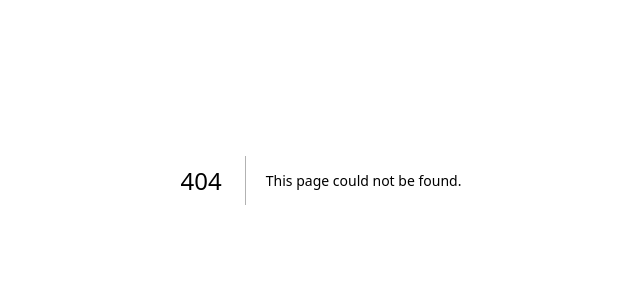
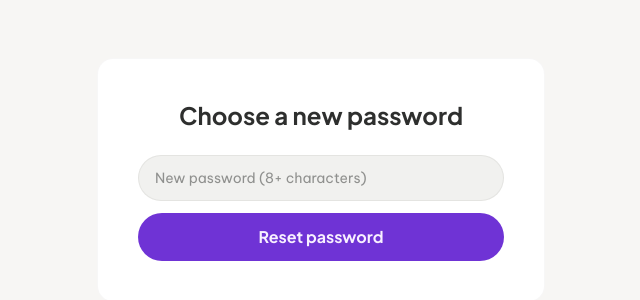
Before and after one commit to tomliba/Social-media-saas, a Next.js app in the folder frontend/: page /reset-password in a window 1280 px wide. Before the commit this address had no page. Shown: the part 220-520 px from the top of the page, without its empty margins (319-959 px from the left). Built offline with nearby package versions, Linux system fonts and the light colour scheme.

Commit message:
feat(auth): forgot-password and reset-password pages

```diff
--- /dev/null
+++ b/frontend/src/app/forgot-password/page.tsx
@@ -0,0 +1,42 @@
+"use client";
+import { useState } from "react";
+import Link from "next/link";
+
+export default function ForgotPasswordPage() {
+  const [email, setEmail] = useState("");
+  const [done, setDone] = useState(false);
+  const [submitting, setSubmitting] = useState(false);
+
+  async function submit(e: React.FormEvent) {
+    e.preventDefault();
+    setSubmitting(true);
+    await fetch("/api/auth/request-reset", {
+      method: "POST", headers: { "Content-Type": "application/json" }, body: JSON.stringify({ email }),
+    });
+    setSubmitting(false);
+    setDone(true);
+  }
+
+  return (
+    <main className="min-h-screen bg-surface flex items-center justify-center px-6">
+      <div className="w-full max-w-md bg-surface-container-lowest rounded-2xl p-10 border border-outline-variant/10">
+        <h1 className="text-2xl font-bold font-headline text-on-surface text-center mb-6">Reset your password</h1>
+        {done ? (
+          <p className="text-on-surface-variant text-sm text-center">
+            If an account with that email exists, we&apos;ve sent a reset link. Check your inbox.
+          </p>
+        ) : (
+          <form onSubmit={submit} className="flex flex-col gap-3">
+            <input type="email" required value={email} onChange={(e) => setEmail(e.target.value)} placeholder="you@example.com"
+              className="px-4 py-3 bg-surface-container-low border border-outline-variant/20 rounded-lg text-sm focus:ring-2 focus:ring-primary/40" />
+            <button type="submit" disabled={submitting}
+              className="px-6 py-3 bg-primary text-on-primary rounded-xl font-headline font-bold hover:opacity-90 transition disabled:opacity-50">
+              {submitting ? "Sending…" : "Send reset link"}
+            </button>
+          </form>
+        )}
+        <div className="mt-6 text-center"><Link href="/login" className="text-sm text-primary font-bold hover:underline">Back to sign in</Link></div>
+      </div>
+    </main>
+  );
+}
--- /dev/null
+++ b/frontend/src/app/reset-password/page.tsx
@@ -0,0 +1,51 @@
+"use client";
+import { Suspense, useState } from "react";
+import { useSearchParams } from "next/navigation";
+import Link from "next/link";
+
+function ResetForm() {
+  const token = useSearchParams().get("token") ?? "";
+  const [password, setPassword] = useState("");
+  const [status, setStatus] = useState<"idle" | "done" | "error">("idle");
+  const [submitting, setSubmitting] = useState(false);
+  const [error, setError] = useState<string | null>(null);
+
+  async function submit(e: React.FormEvent) {
+    e.preventDefault();
+    if (password.length < 8) { setError("Password must be at least 8 characters."); return; }
+    setSubmitting(true); setError(null);
+    const res = await fetch("/api/auth/reset", {
+      method: "POST", headers: { "Content-Type": "application/json" }, body: JSON.stringify({ token, password }),
+    });
+    setSubmitting(false);
+    if (res.ok) setStatus("done");
+    else { setStatus("error"); setError("This reset link is invalid or has expired."); }
+  }
+
+  return (
+    <main className="min-h-screen bg-surface flex items-center justify-center px-6">
+      <div className="w-full max-w-md bg-surface-container-lowest rounded-2xl p-10 border border-outline-variant/10">
+        <h1 className="text-2xl font-bold font-headline text-on-surface text-center mb-6">Choose a new password</h1>
+        {status === "done" ? (
+          <p className="text-on-surface-variant text-sm text-center">
+            Your password has been reset. <Link href="/login" className="text-primary font-bold hover:underline">Sign in</Link>.
+          </p>
+        ) : (
+          <form onSubmit={submit} className="flex flex-col gap-3">
+            {error && <div className="p-3 bg-error/10 border border-error/20 rounded-lg text-error text-sm text-center">{error}</div>}
+            <input type="password" required minLength={8} value={password} onChange={(e) => setPassword(e.target.value)} placeholder="New password (8+ characters)"
+              className="px-4 py-3 bg-surface-container-low border border-outline-variant/20 rounded-lg text-sm focus:ring-2 focus:ring-primary/40" />
+            <button type="submit" disabled={submitting}
+              className="px-6 py-3 bg-primary text-on-primary rounded-xl font-headline font-bold hover:opacity-90 transition disabled:opacity-50">
+              {submitting ? "Saving…" : "Reset password"}
+            </button>
+          </form>
+        )}
+      </div>
+    </main>
+  );
+}
+
+export default function ResetPasswordPage() {
+  return <Suspense><ResetForm /></Suspense>;
+}
```
